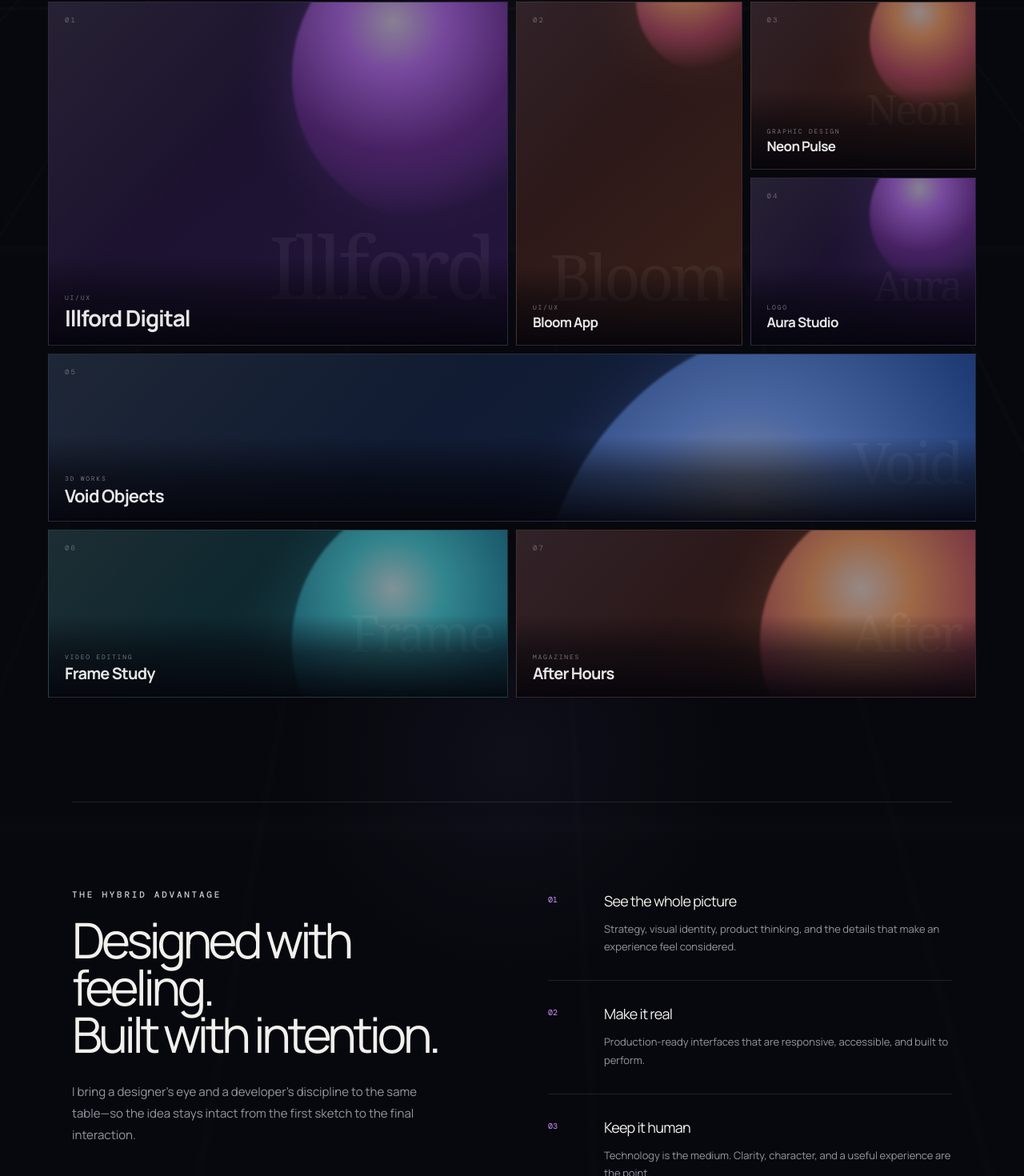
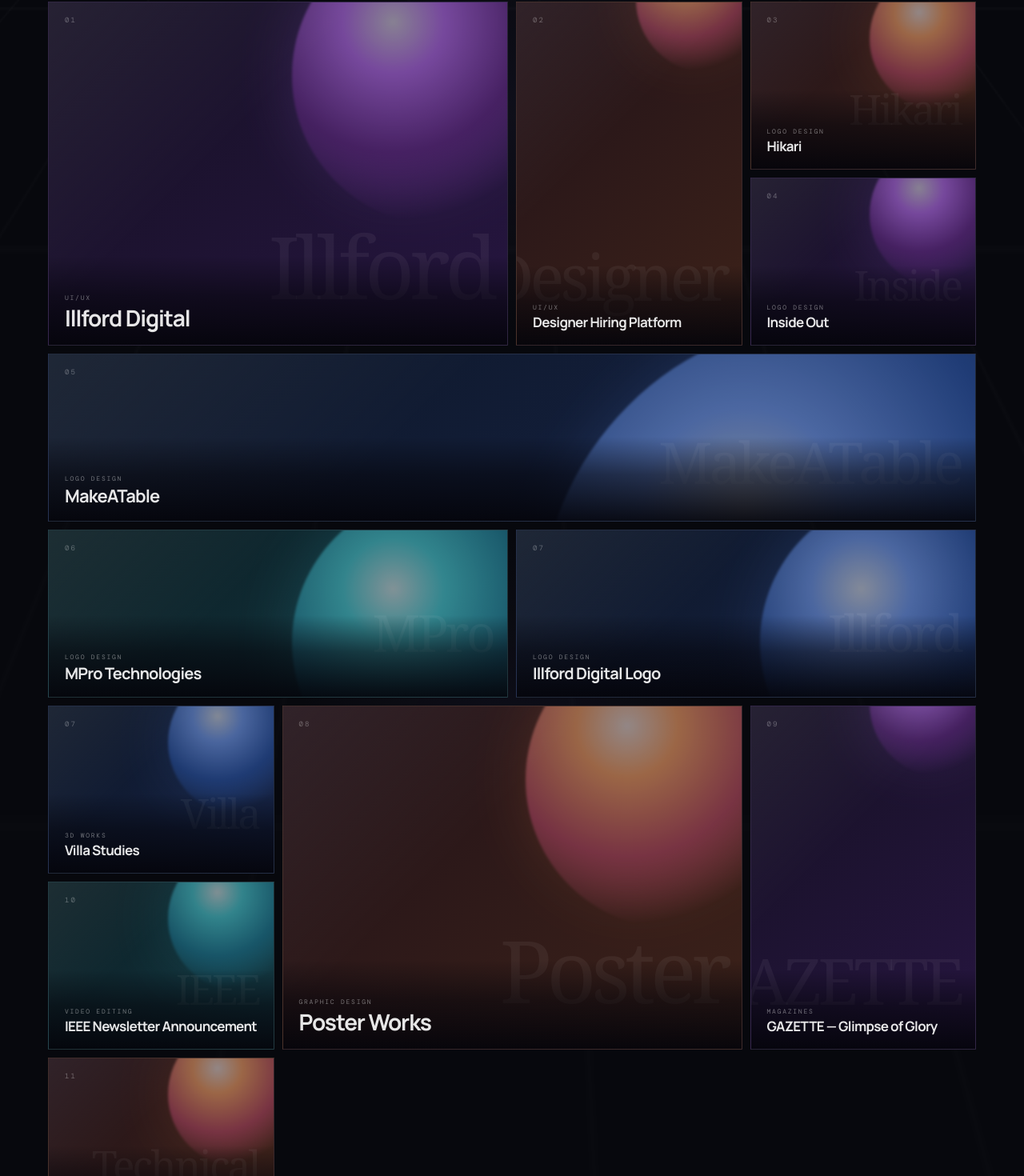
Before and after one commit to adarshprakasan/portfolio, a Next.js app: page / in a window 1280 px wide. Shown: the part 975-2445 px from the top of the page at 80% size. Built offline with nearby package versions, Linux system fonts and the light colour scheme.

Commit message:
Project details added

```diff
--- a/data/projects.ts
+++ b/data/projects.ts
@@ -28,143 +28,300 @@ export const designerProjects: Project[] = [
     category: "UI/UX",
     title: "Illford Digital",
     description:
-      "A modernized website for a Digital Marketing Agency — clean, bold, and easy to navigate.",
+      "A modern website experience for a digital marketing agency, designed to communicate services clearly while giving the brand a bold and contemporary identity.",
     accent: "lilac",
     designCategory: "UI/UX",
     longDescription:
-      "A modernized website for a Digital Marketing Agency — clean, bold, and easy to navigate. The design system is built around a dark-mode-first aesthetic, with a modular component library that allows for rapid iteration and consistent branding across the site.",
-    tags: ["UI/UX", "Dashboard", "Design Systems", "Figma", "Dark Mode"],
+      "A complete website UI/UX exploration for Illford Digital, a digital marketing agency. The design combines a bold visual direction with a structured information architecture, making it easier for visitors to understand the agency's services, explore its capabilities, and navigate between key sections. The interface was designed in Figma with reusable components and a consistent visual system.",
+    tags: [
+      "UI/UX",
+      "Web Design",
+      "Design System",
+      "Figma",
+      "Responsive Design",
+    ],
     year: "2024",
-    role: "Lead UI/UX Designer",
+    role: "UI/UX Designer",
     liveUrl:
       "https://www.figma.com/design/aUr1APUeRvqvy7UaHkGUVT/ILLFORD?node-id=0-1&t=IolbrLCidgkrxjmM-1",
     highlights: [
-      "Designed a 60+ component Figma library with auto-layout and variables",
-      "Reduced average task-completion time by 34% through layout restructure",
-      "Built interactive prototypes tested with 12 real users across 3 sessions",
+      "Designed the website structure, layouts, and responsive interface in Figma",
+      "Created reusable components and a consistent visual language for faster design iteration",
+      "Focused on clear information hierarchy, intuitive navigation, and strong visual storytelling",
     ],
   },
+
   {
     number: "02",
     category: "UI/UX",
-    title: "Bloom App",
+    title: "Designer Hiring Platform",
     description:
-      "A mental wellness companion designed around calm, breathable UX and guided reflection.",
+      "A designer hiring platform focused on connecting clients with creative professionals through a clear, intuitive, and portfolio-driven experience.",
     accent: "coral",
     designCategory: "UI/UX",
     longDescription:
-      "A mental wellness companion designed around calm, breathable UX. Daily journaling, mood tracking, and guided sessions live inside layouts that feel as light as the content they hold — intentional whitespace, soft palettes, and micro-interactions that reward reflection.",
-    tags: ["UI/UX", "Mobile App", "Wellness", "Figma", "Prototyping"],
+      "A UI/UX concept for a platform that connects clients with designers and creative professionals. The experience was designed around discovering talent, presenting portfolios, and simplifying the hiring journey. I worked across web and mobile interfaces, creating a consistent design language while exploring ways to make the platform feel approachable, structured, and visually engaging.",
+    tags: ["UI/UX", "Web Design", "Mobile App", "Figma", "Prototyping"],
     year: "2024",
-    role: "Product Designer",
+    role: "UI/UX Designer",
     liveUrl:
       "https://www.figma.com/design/h6sEgAbjYCP78OqTjzmLVc/Designer-Hiring?node-id=258-167&t=IolbrLCidgkrxjmM-1",
     highlights: [
-      "Delivered 80+ mobile screens across iOS and Android breakpoints",
-      "Ran usability tests that cut onboarding drop-off by 48%",
-      "Designed a custom iconography set with 90 wellness-themed glyphs",
+      "Designed web pages and mobile app screens around the designer hiring journey",
+      "Created user flows, interface layouts, and interactive prototypes in Figma",
+      "Developed a custom visual system combining flat UI elements with 3D illustrations",
     ],
   },
+
   {
     number: "03",
-    category: "Graphic Design",
-    title: "Neon Pulse",
+    category: "Logo Design",
+    title: "Hikari",
     description:
-      "Event poster series for a music festival — bold type, chromatic aberration, raw energy.",
+      "A visual identity for a Japanese language learning institute, combining Japanese-inspired simplicity with a contemporary educational brand.",
     accent: "coral",
-    designCategory: "Graphic Design",
+    designCategory: "Logo",
     longDescription:
-      "An event poster series for a multi-day music festival — kinetic, chromatic, and deliberately raw. Each poster pushed typography into territory that feels almost physical: layered halftones, chromatic aberration, and color grades borrowed from underground print culture.",
-    tags: ["Graphic Design", "Print", "Typography", "Poster", "Festival"],
+      "A logo identity created for Hikari, a Japanese language learning institute. The design explores a balance between Japanese visual influence and a modern educational identity, aiming to create a mark that feels approachable, memorable, and relevant across both digital and physical applications.",
+    tags: [
+      "Logo Design",
+      "Brand Identity",
+      "Typography",
+      "Visual Identity",
+      "Illustrator",
+    ],
     year: "2023",
-    role: "Graphic Designer",
+    role: "Logo Designer",
     highlights: [
-      "Produced 18 distinct poster designs across 3 stage themes",
-      "Developed a flexible modular grid that kept all variants on-brand",
-      "Printed at 120×180cm — designed for impact at both scale and screen",
+      "Developed the core logo concept and visual direction for the institute",
+      "Explored Japanese-inspired forms while maintaining a modern and accessible identity",
+      "Designed the mark for flexible use across digital and print applications",
     ],
   },
+
   {
     number: "04",
-    category: "Logo",
-    title: "Aura Studio",
+    category: "Logo Design",
+    title: "Inside Out",
     description:
-      "Wordmark and symbol system for a creative studio — geometric, memorable, and endlessly scalable.",
+      "A distinctive identity for a podcast series created for an IEEE Student Branch, designed to feel conversational, youthful, and technology-focused.",
     accent: "lilac",
     designCategory: "Logo",
     longDescription:
-      "A complete identity system for a creative studio — from the first sketch of the mark to the final brand standards guide. The wordmark balances geometric precision with a sense of open possibility, scaling perfectly from favicon to billboard.",
-    tags: ["Logo", "Brand Identity", "Typography", "Visual Identity"],
-    year: "2023",
-    role: "Identity Designer",
+      "A logo concept developed for Inside Out, a podcast series produced for an IEEE Student Branch. The identity was designed to capture the idea of bringing conversations, ideas, and perspectives from the inside to a wider audience while maintaining a contemporary student-tech aesthetic.",
+    tags: ["Logo Design", "Brand Identity", "Podcast", "Typography", "IEEE"],
+    year: "2021",
+    role: "Logo Designer",
     highlights: [
-      "Delivered primary mark, wordmark, and 6 lockup variations",
-      "Built a brand standards document covering 48 pages of usage rules",
-      "Designed a full stationery and digital asset suite",
+      "Created the visual identity for an IEEE Student Branch podcast series",
+      "Developed a recognizable mark suited for podcast and social media applications",
+      "Balanced a youthful visual style with a technology-oriented identity",
     ],
   },
+
   {
     number: "05",
-    category: "3D Works",
-    title: "Void Objects",
+    category: "Logo Design",
+    title: "MakeATable",
     description:
-      "Abstract 3D sculpture series rendered in Cinema 4D — materiality, light, and negative space.",
+      "A restaurant table-booking brand identity designed around simplicity, convenience, and the dining experience.",
     accent: "blue",
-    designCategory: "3D Works",
+    designCategory: "Logo",
     longDescription:
-      "A series of abstract 3D sculptures exploring the tension between form and emptiness. Each piece was modelled, lit, and rendered in Cinema 4D — chasing the quality of physical objects: weight, surface memory, and the precise way light catches an edge.",
-    tags: ["3D", "Cinema 4D", "Octane Render", "Sculpture", "Abstract"],
+      "A logo identity created for MakeATable, a restaurant table-booking application currently in production. The visual direction was developed to communicate an easy and convenient way of discovering and booking restaurant tables, with a clean identity designed to work across the future product ecosystem.",
+    tags: [
+      "Logo Design",
+      "Brand Identity",
+      "Food & Hospitality",
+      "App Branding",
+    ],
     year: "2024",
-    role: "3D Artist",
+    role: "Logo Designer",
     highlights: [
-      "Series of 12 final renders at 4K resolution with Octane",
-      "Each piece built with fully procedural materials and HDRi lighting",
-      "Selected for display in a digital gallery exhibition",
+      "Designed the core logo and visual direction for the upcoming platform",
+      "Created an identity intended to scale across the application and digital touchpoints",
+      "Developed the brand around simplicity, accessibility, and restaurant discovery",
     ],
   },
+
   {
     number: "06",
-    category: "Video Editing",
-    title: "Frame Study",
+    category: "Logo Design",
+    title: "MPro Technologies",
     description:
-      "Short-form video edits exploring rhythm and visual storytelling through montage and motion.",
+      "A professional identity for a web consulting agency providing digital services and technology solutions.",
     accent: "cyan",
-    designCategory: "Video Editing",
+    designCategory: "Logo",
     longDescription:
-      "A collection of short-form video edits that treat film as a compositional instrument. Every cut, colour grade, and sound choice is deliberate — studying how rhythm, pacing, and visual grammar can transform raw footage into something felt rather than just watched.",
+      "A logo identity developed for MPro Technologies, a web consulting and service provider agency. The design focuses on creating a professional and technology-oriented visual presence that can work consistently across the company's website, digital communications, and business materials.",
     tags: [
-      "Video Editing",
-      "Motion",
-      "Premiere Pro",
-      "Color Grading",
-      "Montage",
+      "Logo Design",
+      "Brand Identity",
+      "Technology",
+      "Typography",
+      "Visual Identity",
     ],
     year: "2024",
-    role: "Video Editor & Colorist",
+    role: "Logo Designer",
     highlights: [
-      "6 short films ranging from 45 seconds to 4 minutes",
-      "Developed a signature grade built from custom LUTs in DaVinci Resolve",
-      "Original sound design layered using Adobe Audition",
+      "Developed the primary logo and visual direction for the agency",
+      "Focused on a professional identity suitable for a technology services company",
+      "Designed the mark for use across digital and business communication materials",
     ],
   },
   {
     number: "07",
+    category: "Logo Design",
+    title: "Illford Digital Logo",
+    description:
+      "A modern brand identity for a digital marketing agency, combining a bold visual mark with a clean and contemporary digital presence.",
+    accent: "blue",
+    designCategory: "Logo",
+    longDescription:
+      "A logo identity developed for Illford Digital, a digital marketing agency. The design was created to establish a distinctive and professional visual identity that reflects the agency's digital-first approach while remaining flexible across its website, social media, and marketing materials.",
+    tags: [
+      "Logo Design",
+      "Brand Identity",
+      "Digital Marketing",
+      "Typography",
+      "Visual Identity",
+    ],
+    year: "2024",
+    role: "Logo Designer",
+    highlights: [
+      "Designed the primary logo and visual direction for the agency",
+      "Developed a distinctive identity suited to a modern digital marketing brand",
+      "Created a flexible mark for use across digital platforms and marketing materials",
+    ],
+  },
+
+  {
+    number: "07",
+    category: "3D Works",
+    title: "Villa Studies",
+    description:
+      "Architectural 3D visualization studies exploring residential spaces, materials, lighting, and composition in Blender.",
+    accent: "blue",
+    designCategory: "3D Works",
+    longDescription:
+      "A collection of two residential villa visualization projects created in Blender. The work focused on translating architectural concepts into detailed 3D environments while exploring modelling, materials, lighting, camera composition, and overall visual presentation.",
+    tags: [
+      "3D Design",
+      "Blender",
+      "Architectural Visualization",
+      "Modelling",
+      "Rendering",
+    ],
+    year: "2021",
+    role: "3D Designer",
+    highlights: [
+      "Created two residential villa environments from 3D modelling to final presentation",
+      "Worked with materials, lighting, camera composition, and environmental details",
+      "Explored architectural visualization techniques using Blender",
+    ],
+  },
+
+  {
+    number: "08",
+    category: "Graphic Design",
+    title: "Poster Works",
+    description:
+      "A collection of poster designs exploring typography, composition, visual hierarchy, and experimental graphic treatments.",
+    accent: "coral",
+    designCategory: "Graphic Design",
+    longDescription:
+      "A selection of poster design work created across different themes and visual directions. The collection explores typography, composition, imagery, colour, and visual hierarchy, with each poster approaching communication from a different graphic perspective.",
+    tags: [
+      "Graphic Design",
+      "Poster Design",
+      "Typography",
+      "Composition",
+      "Visual Design",
+    ],
+    year: "2021–2024",
+    role: "Graphic Designer",
+    highlights: [
+      "Created posters across multiple themes, events, and communication needs",
+      "Experimented with typography, imagery, composition, and visual hierarchy",
+      "Adapted visual styles to suit different audiences and event identities",
+    ],
+  },
+
+  {
+    number: "09",
     category: "Magazines",
-    title: "After Hours",
+    title: "GAZETTE — Glimpse of Glory",
     description:
-      "A cinematic editorial magazine — dark, moody layouts for a culture-led digital publication.",
-    accent: "coral",
+      "A newsletter-style editorial publication created for an IEEE Student Branch, documenting events, achievements, and student activities.",
+    accent: "lilac",
     designCategory: "Magazines",
     longDescription:
-      "A cinematic editorial magazine built for a culture-led digital publication. Blending editorial photography, immersive layout design, and typographic restraint into something that reads as much as it breathes — dark, moody, deliberate.",
-    tags: ["Magazine", "Editorial", "InDesign", "Typography", "Photography"],
-    year: "2023",
-    role: "Art Director",
-    liveUrl: "#",
+      "GAZETTE — Glimpse of Glory is a newsletter-style publication created for an IEEE Student Branch. The project focused on presenting student activities, events, achievements, and organizational highlights through a structured editorial layout that combines typography, photography, and visual storytelling.",
+    tags: [
+      "Editorial Design",
+      "Newsletter",
+      "Typography",
+      "Layout Design",
+      "IEEE",
+    ],
+    year: "2021",
+    role: "Editorial Designer",
     highlights: [
-      "Designed 12 issues with an average 64-page layout each",
-      "Built a modular editorial grid adaptable across print and PDF",
-      "Directed a photoshoot series with 3 contributing photographers",
+      "Designed the visual layout and structure for the IEEE Student Branch newsletter",
+      "Organized event highlights, achievements, and student activities into an editorial format",
+      "Combined typography, imagery, and structured grids for clear information flow",
+    ],
+  },
+
+  {
+    number: "10",
+    category: "Video Editing",
+    title: "IEEE Newsletter Announcement",
+    description:
+      "A short-form announcement video created to introduce and promote an IEEE Student Branch newsletter.",
+    accent: "cyan",
+    designCategory: "Video Editing",
+    longDescription:
+      "A promotional announcement video created for an IEEE Student Branch to introduce its newsletter. The edit combines motion, typography, pacing, and visual transitions to turn static newsletter content into a concise and engaging announcement.",
+    tags: [
+      "Video Editing",
+      "Motion Graphics",
+      "Typography",
+      "Announcement",
+      "IEEE",
+    ],
+    year: "2021",
+    role: "Video Editor",
+    highlights: [
+      "Created a short promotional video for the newsletter launch",
+      "Used animated typography and transitions to communicate key information",
+      "Focused on pacing and visual rhythm for social-media-friendly viewing",
+    ],
+  },
+
+  {
+    number: "11",
+    category: "Video Editing",
+    title: "Technical Fest Announcement",
+    description:
+      "An energetic event announcement video designed to build awareness and excitement around a college technical festival.",
+    accent: "coral",
+    designCategory: "Video Editing",
+    longDescription:
+      "A promotional announcement video created for a college technical festival. The project focused on communicating event information through energetic editing, typography, motion, and visual pacing while maintaining a strong connection to the technical and student-focused nature of the event.",
+    tags: [
+      "Video Editing",
+      "Motion Graphics",
+      "Event Promotion",
+      "Typography",
+      "Social Media",
+    ],
+    year: "2021",
+    role: "Video Editor",
+    highlights: [
+      "Edited an event announcement designed to generate interest in the technical fest",
+      "Combined typography, transitions, and motion to create an energetic presentation",
+      "Structured the edit around clear event information and visual impact",
     ],
   },
 ];
```
